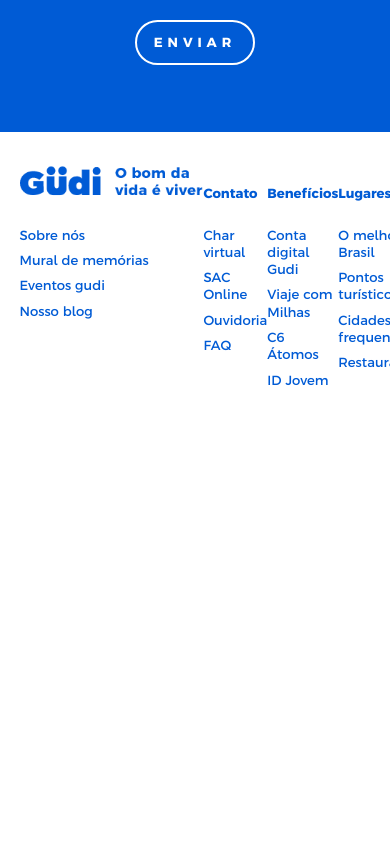
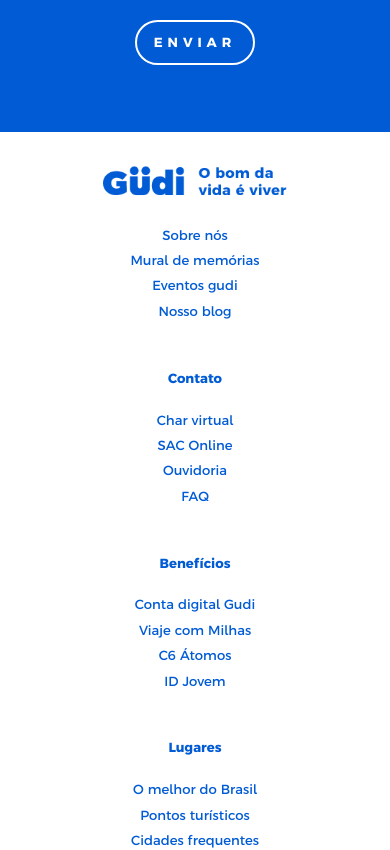
Before and after one commit to matEvangelista/desafio-tecnico, a React (Vite) app: page / in a window 390 px wide. Shown: the part 3860-4710 px from the top of the page. Before the commit the page ends 4282 px from the top, so only its background shows below. Built offline with nearby package versions, Linux system fonts and the light colour scheme.

Commit message:
footer responsivo

```diff
--- a/src/styles/_footer.scss
+++ b/src/styles/_footer.scss
@@ -2,21 +2,37 @@
 footer {
     color: $main-blue;
     padding: 2rem 0;
-    display: flex;
-    justify-content: space-between;
+    display: grid;
+    grid-template-columns: repeat(5, 1fr);
+    gap: 1rem;
     align-items: baseline;
+    justify-items: start;
     font-family: $font-regular;
     font-size: 0.8rem;
     ul {
         display: flex;
+        width: 100%;
         flex-direction: column;
         gap: 0.5rem;
         li:first-of-type {
             font-family: $font-bold;
             margin-bottom: 1rem;
         }
+        align-self: center;
     }
     img {
         height: 2rem;
     }
+
+    // responsividade
+    @media screen and (max-width: 1000px) {
+        grid-template-columns: repeat(2, 1fr);
+        row-gap: 3rem;
+        ul {
+            align-items: center;
+        }
+    }
+    @media screen and (max-width: 600px) {
+        grid-template-columns: 1fr;
+    }
 }
```
